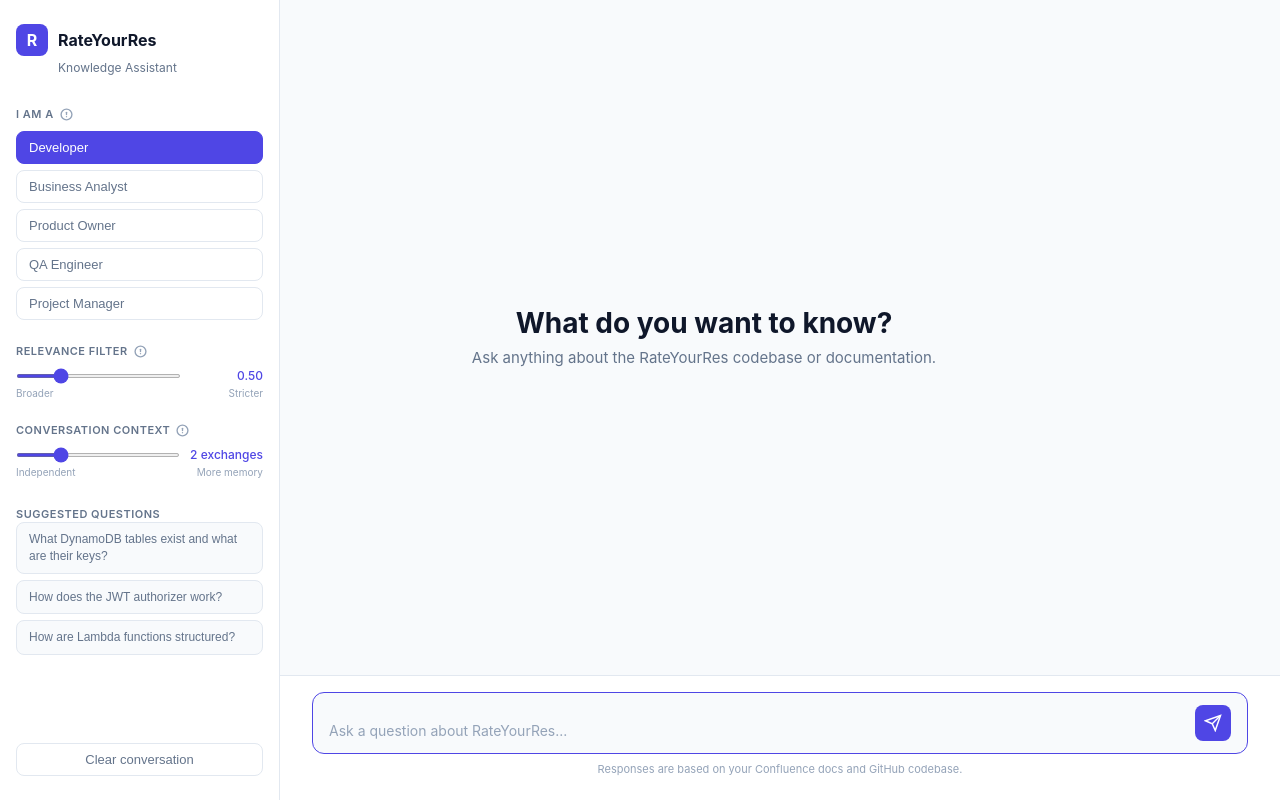
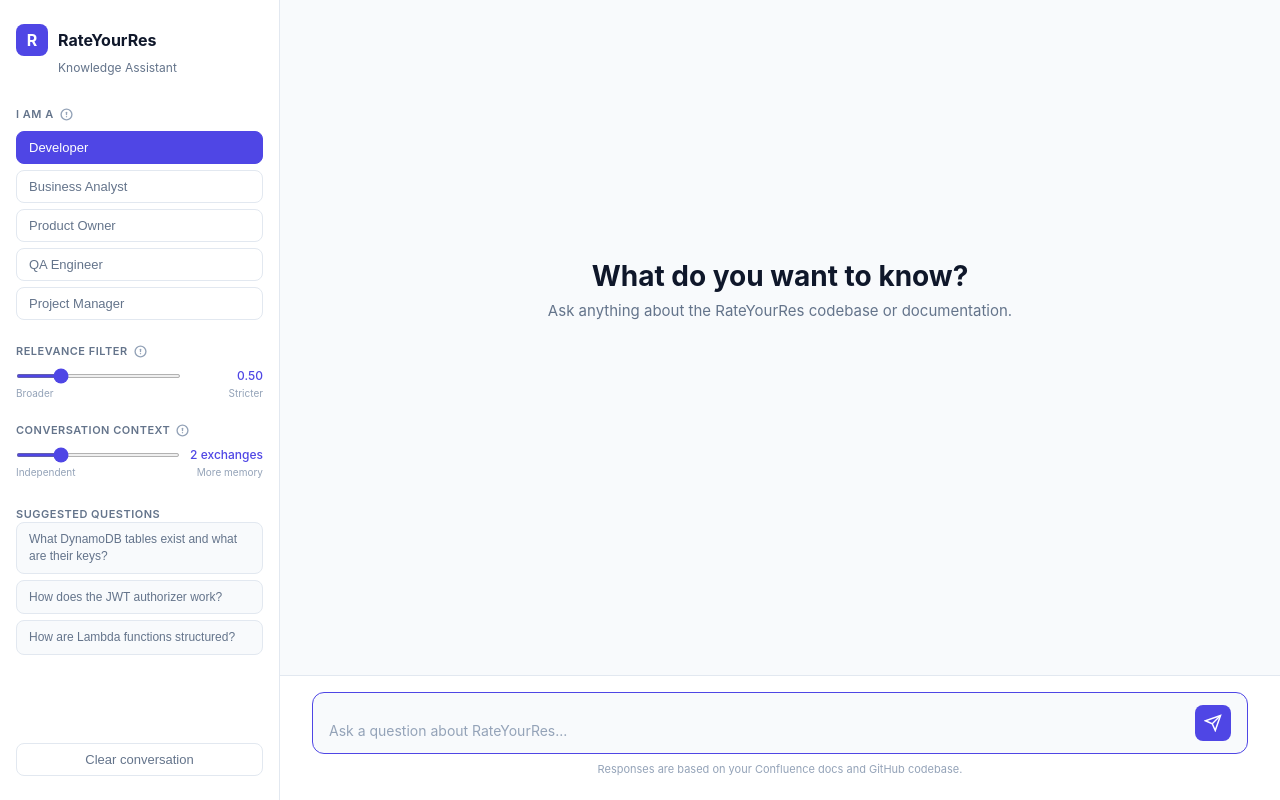
Before and after one commit to TsepoG/rate-your-res-rag, a React (Vite) app in the folder client/: page / in a window 1280 px wide. Built offline with nearby package versions, Linux system fonts and the light colour scheme.

Commit message:
Fixed inner chat styling

```diff
--- a/client/src/App.jsx
+++ b/client/src/App.jsx
@@ -156,16 +156,16 @@
   flex-direction: column;
   gap: 24px;
   width: 100%;
-  max-width: 900px;
-  margin: 0 auto;
-`;
+  flex: 1;
+  position: relative;
+`
 
 const Welcome = styled.div`
   text-align: center;
   max-width: 480px;
   position: absolute;
   top: 42%;
-  left: 55%;
+  left: 50%;
   transform: translate(-50%, -50%);
 
   h1 {
```
